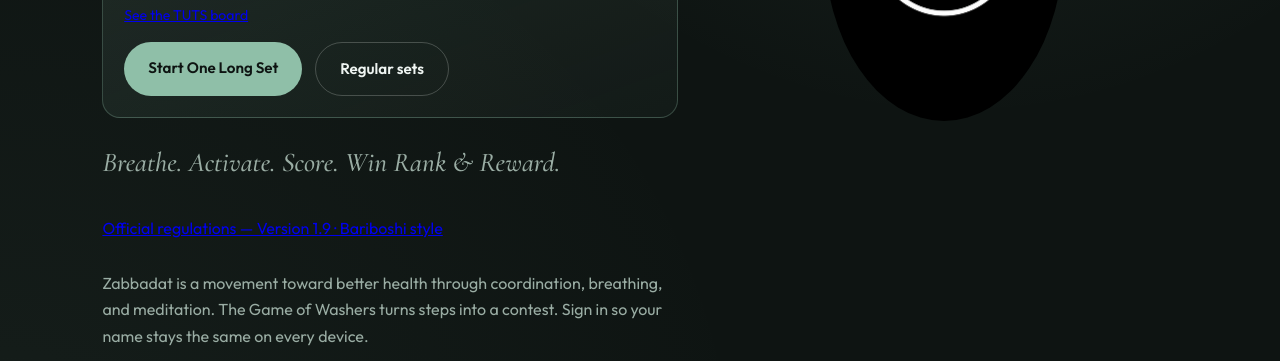
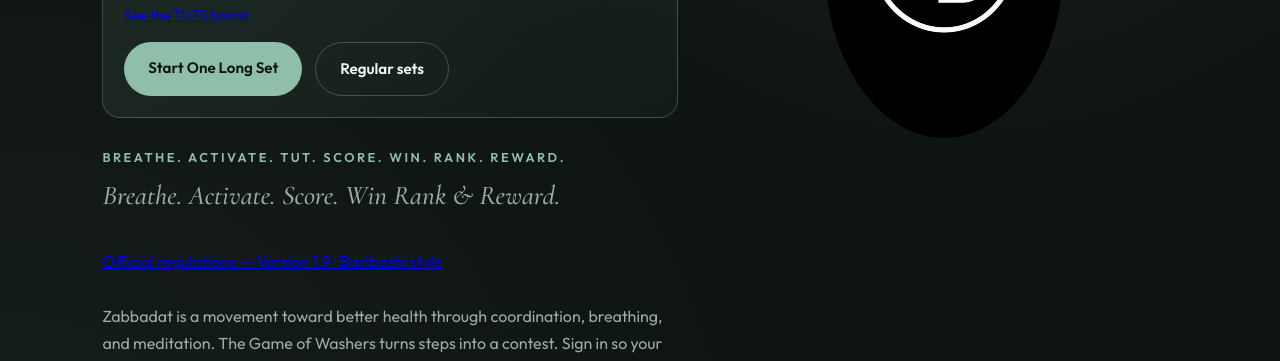
Before and after one commit to zabbadat/my-site, a plain HTML site: page index.html in a window 1280 px wide. Shown: the part 674-1035 px from the top of the page. Drawn offline with nearby package versions, Linux system fonts and the light colour scheme.

Commit message:
Hero: motto line below the One Long Set card

```diff
--- a/index.html
+++ b/index.html
@@ -352,6 +352,7 @@
             <a class="btn ghost" href="#push" id="heroSetsBtn">Regular sets</a>
           </div>
         </div>
+        <p class="motto">BREATHE. ACTIVATE. <a href="#tut-board">TUT</a>. SCORE. WIN. RANK. REWARD.</p>
        <p class="jingle">Breathe. Activate. Score. Win Rank &amp; Reward.</p>
         <p><a href="/rules">Official regulations — Version 1.9 · Bariboshi style</a></p>
         <p>Zabbadat is a movement toward better health through coordination, breathing, and meditation. The Game of Washers turns steps into a contest. Sign in so your name stays the same on every device.</p>
```
